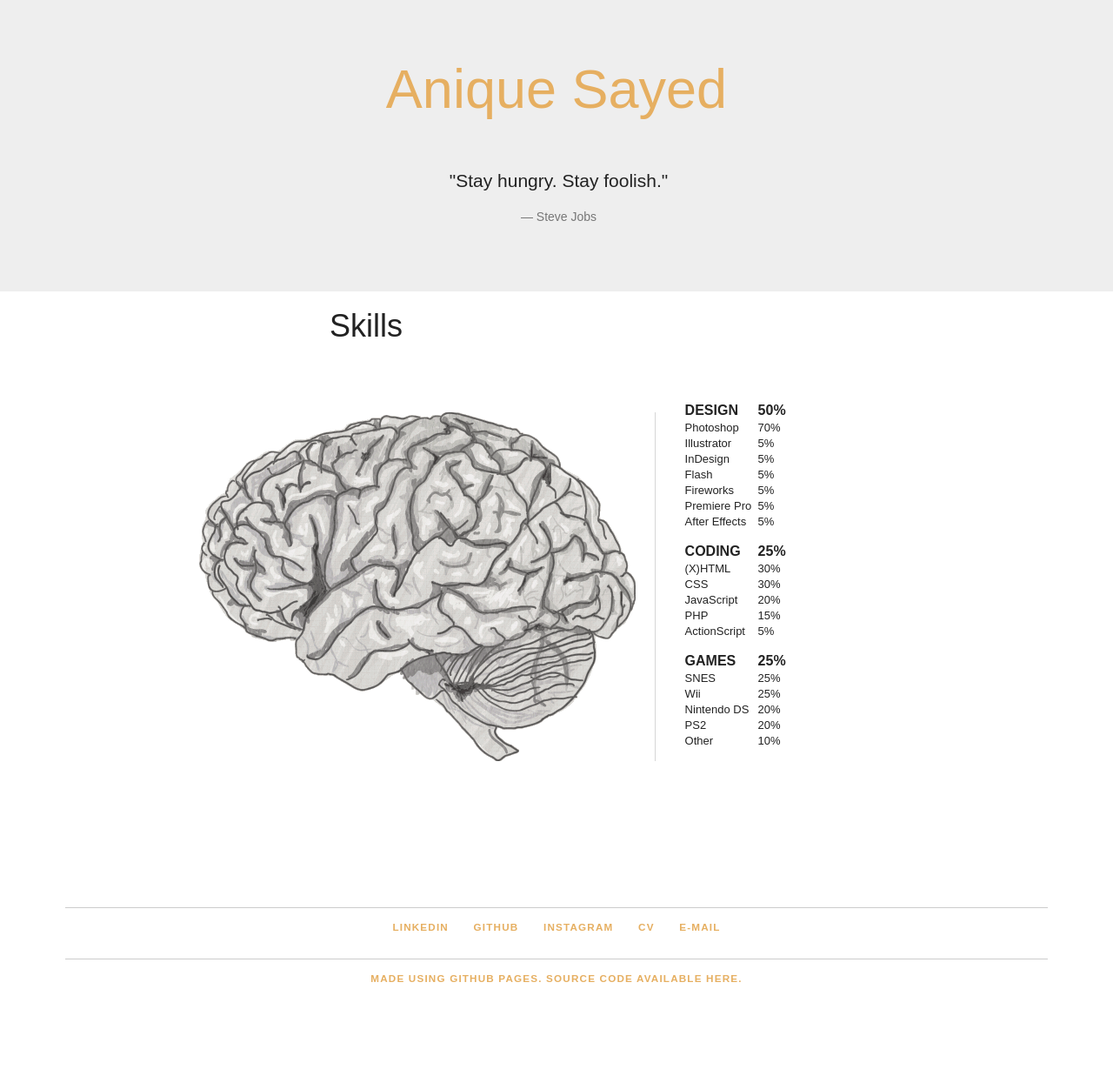
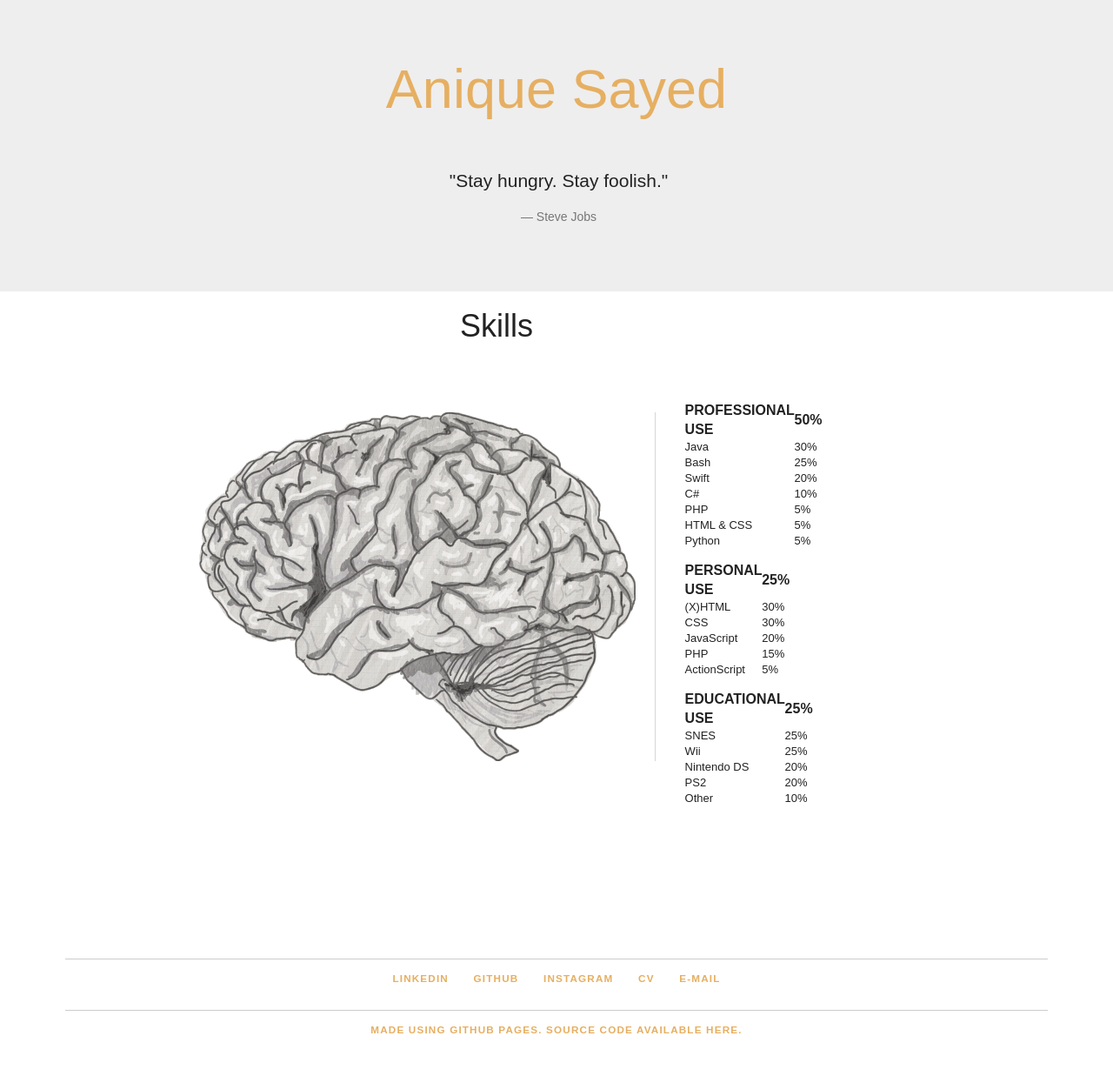
Before and after one commit to aniquesayed/aniquesayed.github.io, a Jekyll site: the page built from languages.html, in a window 1280 px wide. Shown: the whole page at 87% size. Built offline with Jekyll 4.4.1, drawn with Linux system fonts in a browser that asks for light colours; some web fonts are replaced; before the commit the page ends 1178 px from its top, so only the background shows below that.

Commit message:
editing languages page

```diff
--- a/css/skills.css
+++ b/css/skills.css
@@ -103,7 +103,7 @@
   padding: 0 0 0 89px;
 }
   #infografik h1 {
-    padding: 0 0 50px 150px;
+    padding: 0 0 50px 300px;
   }
   #infografik .leftside {
     width:40%;
--- a/languages.html
+++ b/languages.html
@@ -25,16 +25,16 @@ title: Anique Sayed - Languages
                 <col width="100"/><col/>
               </colgroup>
               <thead>
-                <tr><th class="desi">Design</th><th class="desi">50%</th></tr>
+                <tr><th class="desi">Professional Use</th><th class="desi">50%</th></tr>
               </thead>
               <tbody>
-                <tr><td class="ps">Photoshop</td><td class="ps">70%</td></tr>
-                <tr><td class="ai">Illustrator</td><td class="ai">5%</td></tr>
-                <tr><td class="ind">InDesign</td><td class="ind">5%</td></tr>
-                <tr><td class="fla">Flash</td><td class="fla">5%</td></tr>
-                <tr><td class="fw">Fireworks</td><td class="fw">5%</td></tr>
-                <tr><td class="pp">Premiere Pro</td><td class="pp">5%</td></tr>
-                <tr><td class="ae">After Effects</td><td class="ae">5%</td></tr>
+                <tr><td class="ps">Java</td><td class="ps">30%</td></tr>
+                <tr><td class="ai">Bash</td><td class="ai">25%</td></tr>
+                <tr><td class="ind">Swift</td><td class="ind">20%</td></tr>
+                <tr><td class="fla">C#</td><td class="fla">10%</td></tr>
+                <tr><td class="fw">PHP</td><td class="fw">5%</td></tr>
+                <tr><td class="pp">HTML & CSS</td><td class="pp">5%</td></tr>
+                <tr><td class="ae">Python</td><td class="ae">5%</td></tr>
               </tbody>
             </table>
           </div><!-- / gehirndesign -->
@@ -45,7 +45,7 @@ title: Anique Sayed - Languages
                 <col width="100"/><col/>
               </colgroup>
               <thead>
-                <tr><th class="cod">Coding</th><th class="cod">25%</th></tr>
+                <tr><th class="cod">Personal Use</th><th class="cod">25%</th></tr>
               </thead>
               <tbody>
                 <tr><td class="ht">(X)HTML</td><td class="ht">30%</td></tr>
@@ -63,7 +63,7 @@ title: Anique Sayed - Languages
                 <col width="100"/><col/>
               </colgroup>
               <thead>
-                <tr><th class="spi">Games</th><th class="spi">25%</th></tr>
+                <tr><th class="spi">Educational Use</th><th class="spi">25%</th></tr>
               </thead>
               <tbody>
                 <tr><td class="snes">SNES</td><td class="snes">25%</td></tr>
```
